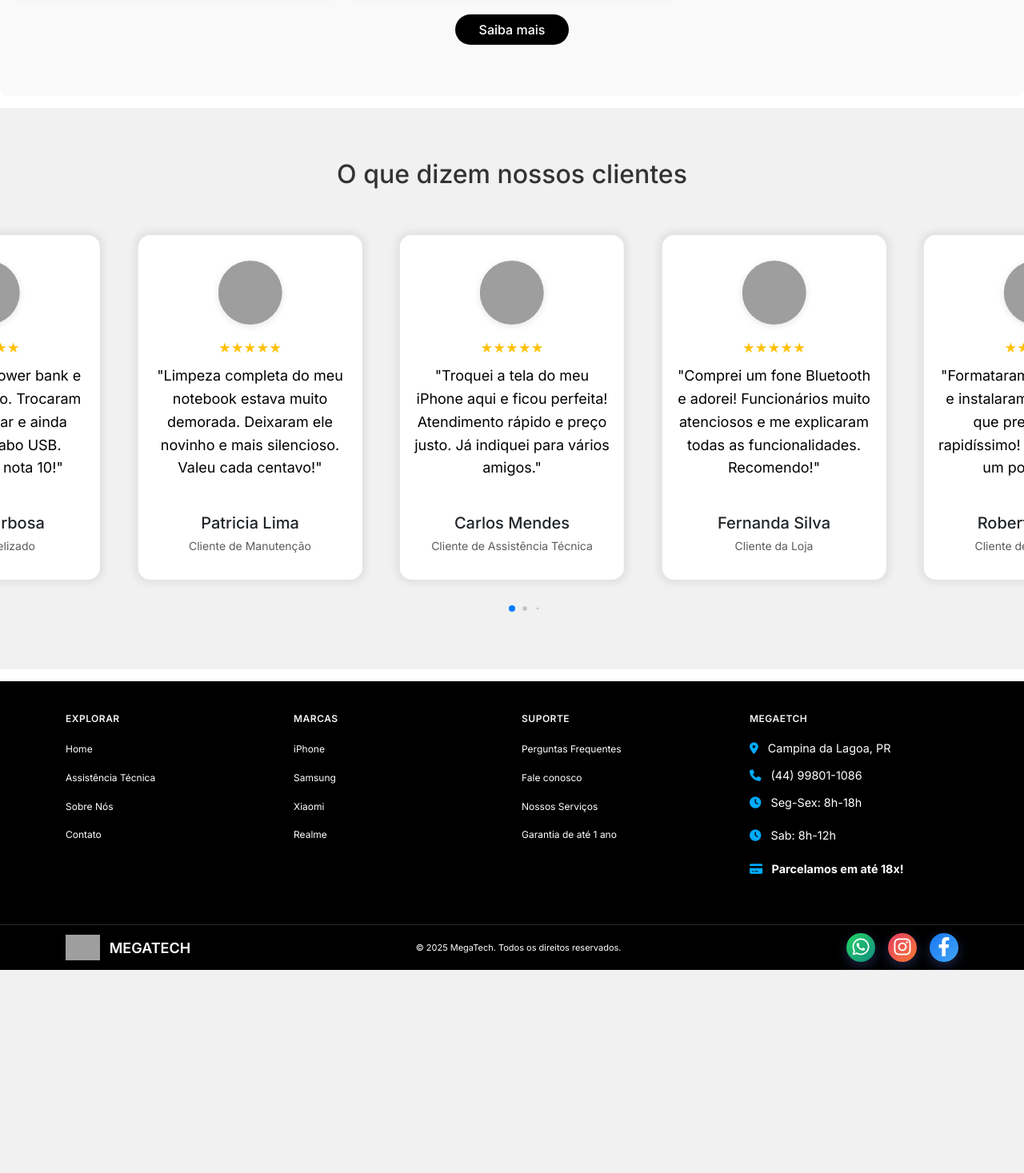
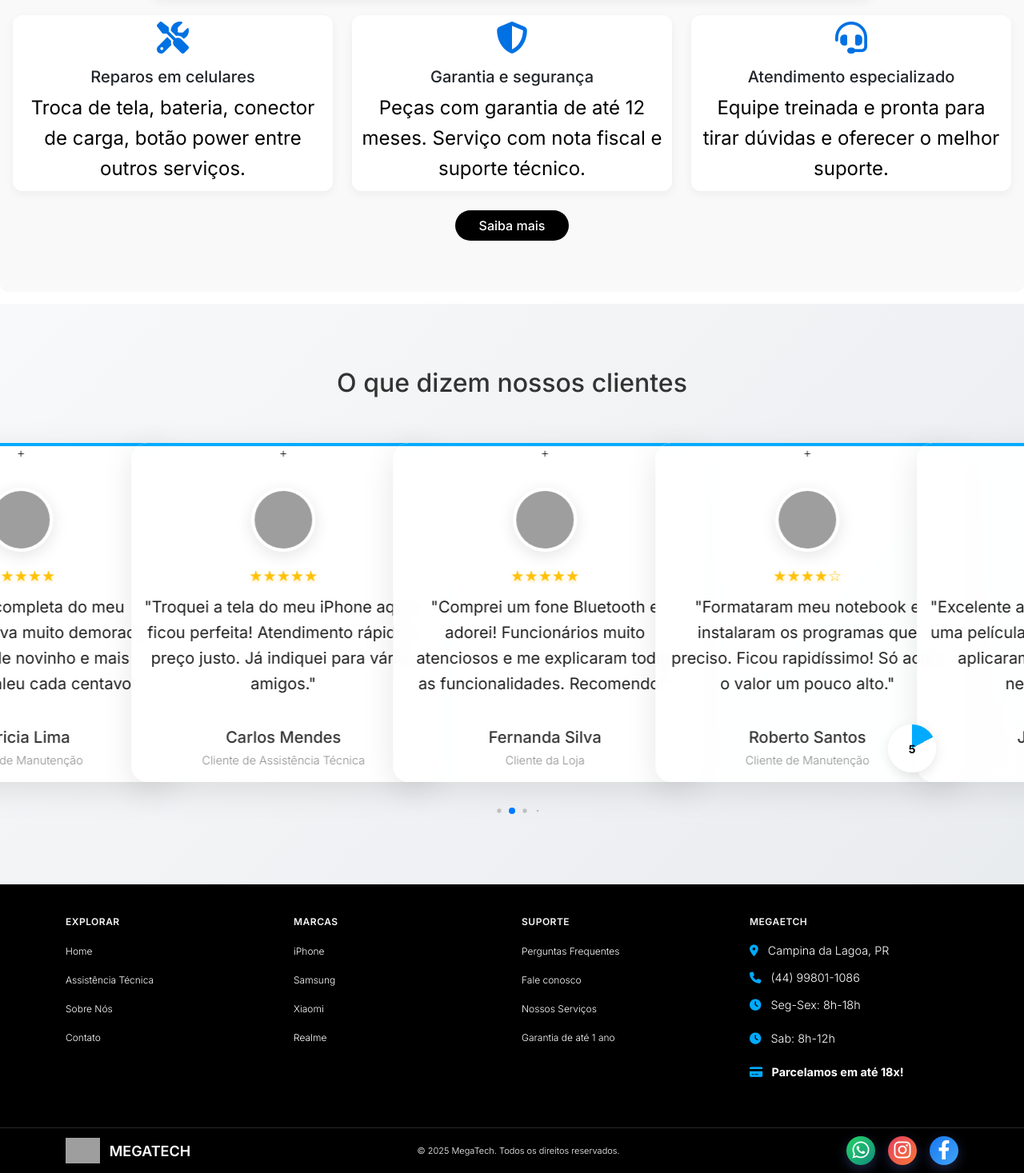
Before and after one commit to mauro-fe/techstore, a PHP site: page /home in a window 1280 px wide. Shown: the part 3673-5140 px from the top of the page at 80% size. Before the commit the page ends 4886 px from the top, so only its background shows below. Run offline with PHP 8.4, Linux system fonts and the light colour scheme; some libraries are stand-ins or nearby versions; grey boxes are pictures that could not be loaded.

Commit message:
Melhorando swiper da página da home e melhorando a responsividade

```diff
--- a/assets/css/home.css
+++ b/assets/css/home.css
@@ -6,15 +6,17 @@
 /* Apenas estilos mínimos para manter a estética Apple */
 
 p {
-  font-size: 1.25rem;
   color: #1d1d1f !important;
   margin-bottom: 1rem;
   line-height: 1.6;
+  font-size: 20px;
+  font-weight: 400;
 }
 
 .container-fluid {
   margin-top: 45px;
 }
+
 
 .btn-comprar,
 .btn-saiba-mais {
@@ -212,13 +244,16 @@ p {
   align-items: center;
 }
 .assistencia-section h2 {
-  font-weight: bold;
   text-align: center;
 }
+.assistencia-section p {
+  font-size: 24px;
+  }
+
 .assistencia-section img {
   border-radius: 10px;
   max-width: 900px;
-  height: 360px;
+  height: 550px;
   margin: 20px 0;
   box-shadow: 0 4px 12px rgba(0, 0, 0, 0.05);
   transition: 0.5s transform;
@@ -233,6 +268,7 @@ p {
   box-shadow: 0 4px 12px rgba(0, 0, 0, 0.05);
   transition: all 0.3s ease;
   width: 400px;
+  height: 220px;
 }
 
 .assistencia-section .assistencia-box p {
@@ -246,48 +282,164 @@ p {
   font-size: 2.5rem;
   color: #0071e3;
 }
+/* --- CSS CORRIGIDO PARA A SEÇÃO DE AVALIAÇÕES --- */
+.avaliacoes {
+  padding: 80px 0;
+  background: linear-gradient(135deg, #f8f9fa 0%, #e9ecef 100%);
+}
 
-.avaliacoes {
-  margin: 15px 0;
-  padding: 4em 0;
+.swiper-slide {
+  height: auto;
 }
-.avaliacoes .avaliacoesSwiper {
-  width: 100%;
+
+.avaliacoes .card {
+  border: none;
+  border-radius: 20px;
+  box-shadow: 0 10px 40px rgba(0, 0, 0, 0.1);
+  transition: all 0.3s ease;
+  background: rgba(255, 255, 255, 0.95);
+  backdrop-filter: blur(10px);
+  overflow: hidden;
+  width: 380px;
 }
-.avaliacoes .avaliacoesSwiper .swiper-slide {
+
+.avaliacoes .card::before {
+  content: "";
+  position: absolute;
+  top: 0;
+  left: 0;
+  right: 0;
+  height: 4px;
+  background: var(--primary);
+}
+
+.avaliacoes .card:hover {
+  transform: translateY(-10px);
+  box-shadow: 0 20px 60px rgba(0, 0, 0, 0.15);
+}
+
+.avaliacoes .card-body{
+  height: 400px;
   display: flex;
-  justify-content: center;
+  align-items: center;
 }
-.avaliacoes .avaliacoesSwiper .swiper-slide .card {
-  width: 280px;
-  border-radius: 15px;
-  border: none;
-  box-shadow: 0 0 10px 5px #0001;
-  background-color: #fff;
-  padding-bottom: 15px;
-  transition: transform 0.5s ease, box-shadow 0.5s ease;
-}
-.avaliacoes .avaliacoesSwiper .swiper-slide .card:hover {
-  box-shadow: 0 0 8px 2px #0004;
-  transform: scale(1.1);
-}
-.avaliacoes .avaliacoesSwiper .swiper-slide .card .avatar {
+
+.avatar {
   width: 80px;
   height: 80px;
   border-radius: 50%;
   object-fit: cover;
-  box-shadow: 0 2px 10px rgba(0, 0, 0, 0.1);
-}
-.avaliacoes .avaliacoesSwiper .swiper-slide .card .stars {
-  color: #ffc107;
-  font-size: 1.1rem;
-}
-.avaliacoes .avaliacoesSwiper .swiper-slide .card .card-text {
-  height: 170px;
-  color: #000 !important;
-  font-size: 18px;
+  border: 4px solid #fff;
+  box-shadow: 0 5px 20px rgba(0, 0, 0, 0.1);
+  margin: 0 auto;
+  transition: all 0.3s ease;
 }
 
+.stars {
+  font-size: 1.2rem;
+  color: #ffc107;
+  text-shadow: 0 2px 4px rgba(255, 193, 7, 0.3);
+}
+
+.card-text {
+  line-height: 1.6;
+  color: #555;
+  position: relative;
+}
+
+.card-title {
+  color: #333;
+}
+
+.text-muted {
+  font-size: 0.9rem;
+  opacity: 0.7;
+}
+
+/* Timer personalizado */
+.timer-container {
+  position: absolute;
+  bottom: 60px;
+  right: 110px;
+  z-index: 10;
+  display: flex;
+  align-items: center;
+  gap: 15px;
+}
+
+.timer-circle {
+  width: 60px;
+  height: 60px;
+  position: relative;
+  background: rgba(255, 255, 255, 0.9);
+  border-radius: 50%;
+  display: flex;
+  align-items: center;
+  justify-content: center;
+  box-shadow: 0 4px 15px rgba(0, 0, 0, 0.1);
+  cursor:progress;
+}
+
+.timer-progress {
+  position: absolute;
+  width: 100%;
+  height: 100%;
+  border-radius: 50%;
+  background: conic-gradient(var(--primary), 0deg, transparent 0deg);
+  transition: background 0.1s linear;
+}
+
+.timer-number {
+  position: relative;
+  z-index: 2;
+  font-weight: bold;
+  color:#000;
+  font-size: 14px;
+}
+
+/* Responsividade */
+@media (max-width: 768px) {
+  .timer-container {
+    top: 10px;
+    right: 10px;
+    gap: 10px;
+  }
+
+  .timer-circle {
+    width: 50px;
+    height: 50px;
+  }
+
+  .timer-number {
+    font-size: 12px;
+  }
+
+  .timer-btn {
+    width: 35px;
+    height: 35px;
+  }
+
+  .timer-info {
+    display: none;
+  }
+}
+
+/* Animações */
+@keyframes pulse {
+  0%,
+  100% {
+    transform: scale(1);
+  }
+  50% {
+    transform: scale(1.05);
+  }
+}
+
+.timer-circle.pulse {
+  animation: pulse 1s ease-in-out;
+}
+
+/* termina swiper*/
 .mapa-container {
   width: 100%;
   max-width: 1000px;
--- a/assets/css/index.css
+++ b/assets/css/index.css
@@ -6,6 +6,7 @@ body {
 
 body {
   font-family: "Inter", sans-serif;
+  font-weight: 300;
 }
 
 .header .navbar .container {
--- a/pages/home.php
+++ b/pages/home.php
@@ -1,14 +1,14 @@
-<link rel="stylesheet" href="<?= BASE_URL ?>/assets/dist/home.min.css">
+<link rel="stylesheet" href="<?= BASE_URL ?>/assets/css/home.css">
 
-<link rel="stylesheet" href="https://cdn.jsdelivr.net/npm/swiper@11/swiper-bundle.min.css">
+<link rel="stylesheet" href="https://cdnjs.cloudflare.com/ajax/libs/Swiper/11.0.5/swiper-bundle.min.css">
 
 
 <!-- Container principal -->
 <div class="home">
     <main class="">
         <div class="container-fluid">
-            <div class="text-center teste" data-aos="zoom-in" data-aos-delay="100">
-                <h2><strong><?= $iphones[1]->marca ?></strong></h2>
+            <div class="text-center" data-aos="zoom-in" data-aos-delay="100">
+                <h2 class="title"><strong><?= $iphones[1]->marca ?></strong></h2>
 
                 <!-- Swiper container -->
                 <div class="swiper mySwiperIphones">
@@ -23,7 +23,7 @@
                     <!-- Paginação opcional -->
                     <div class="swiper-pagination mt-0"></div>
                 </div>
-                <p>Disponível agora com ofertas exclusivas.</p>
+                <p class="paragrafo-padrao">Disponível agora com ofertas exclusivas.</p>
                 <div class="btn-saiba-mais">
                     <a href="celulares/celular/marca/iphone">Saiba mais</a>
                 </div>
@@ -36,10 +36,10 @@
 <section class="cell row g-3 mb-3">
     <div class="col-md-6">
         <div class="cell-container" data-aos="fade-right" data-aos-delay="100">
-            <h2><?= $xiaomis[9]->marca ?></h2>
+            <h2 class="title"><?= $xiaomis[9]->marca ?></h2>
             <h3><?= $xiaomis[9]->nome ?></h3>
             <img src="<?= $xiaomis[9]->imagem ?>" alt="<?= $xiaomis[9]->nome ?>" class="mt-2" fetchpriority="high" decoding="async">
-            <p class="m-3">A prova de água e resistente à queda.</p>
+            <p class="m-3 paragrafo-padrao">A prova de água e resistente à queda.</p>
             <div class="btn-saiba-mais">
                 <a href="celulares/celular/marca/xiaomi">Saiba mais</a>
             </div>
@@ -47,10 +47,10 @@
     </div>
     <div class="col-md-6">
         <div class="cell-container" data-aos="fade-left" data-aos-delay="100">
-            <h2><?= $realmes[1]->marca ?></h2>
+            <h2 class="title"><?= $realmes[1]->marca ?></h2>
             <h3><?= $realmes[1]->nome ?></h3>
             <img src="<?= $realmes[1]->imagem ?>" alt="<?= $realmes[1]->nome ?>" class="mt-2">
-            <p class="m-3">Com o processador Snapdragon 8 Elite.</p>
+            <p class="m-3 paragrafo-padrao ">Com o processador Snapdragon 8 Elite.</p>
             <div class="btn-saiba-mais">
                 <a href="celulares/celular/marca/realme">Saiba mais</a>
             </div>
@@ -60,19 +60,20 @@
 <div class="home">
     <section class="hero d-flex align-items-center justify-content-center flex-column" data-aos="zoom-in"
         data-aos-delay="100">
-        <h2><?= $samsungs[4]->marca ?></h2>
+        <h2 class="title"><?= $samsungs[4]->marca ?></h2>
         <h3><?= $samsungs[4]->nome ?></h3>
         <img src="<?= $samsungs[4]->imagem ?>" alt="<?= $samsungs[4]->nome ?>" fetchpriority="high" decoding="async">
-        <p class="m-3">A câmera com o melhor zoom.</p>
+        <p class="m-3 paragrafo-padrao">A câmera com o melhor zoom.</p>
         <div class="btn-saiba-mais">
             <a href="celulares/celular/marca/samsung">Saiba mais</a>
         </div>
     </section>
 </div>
+<section>
     <div class="carousel home">
-    <h2 class="text-center">Acessórios</h2>
+        <h2 class="text-center ">Acessórios</h2>
         <!-- Swiper HTML -->
-    <div class="swiper mySwiper" data-aos="fade-up" data-aos-delay="100">
+        <div class="swiper mySwiper" data-aos="fade-up" data-aos-delay="300">
 
             <div class="swiper-wrapper">
                 <?php foreach ($acessorios as $acessorio): ?>
@@ -95,10 +96,11 @@
 
         </div>
     </div>
+</section>
 <section class="assistencia-section">
     <div data-aos="fade-up" data-aos-delay="100">
-        <h2>Assistência técnica especializada</h2>
-        <p class="text-center text-muted m-2">Consertos rápidos, peças originais e garantia estendida para seu
+        <h2 class="title">Assistência técnica especializada</h2>
+        <p class="text-center text-muted m-2 paragrafo-padrao">Consertos rápidos, peças originais e garantia estendida para seu
             smartphone.</p>
     </div>
     <img src="./assets/img/assistencia-tecnica1.jpeg" alt="Assitência Tecnica" class="w-100" data-aos="fade-up"
@@ -130,27 +132,39 @@
         <a href="assistencia-tecnica">Saiba mais</a>
     </div>
 </section>
-<!-- Swiper HTML -->
+
 <section class="avaliacoes home">
     <h2 class="text-center mb-2" data-aos="fade-up" data-aos-delay="100">O que dizem nossos clientes</h2>
-    <div class="swiper mySwiper avaliacoesSwiper" data-aos="fade-up" data-aos-delay="300">
+
+
+        <div class="swiper mySwiperAvaliacoes avaliacoesSwiper">
             <div class="swiper-wrapper pt-5 pb-5">
-            <!-- Avaliação 1 -->
                 <?php foreach ($avaliacoes as $avaliacao): ?>
                     <div class="swiper-slide">
-                <div class="card text-center">
-                    <div class="card-body">
-                        <img src="<?= $avaliacao->imagem ?>" class="avatar m-3" alt="<?= $avaliacao->nome ?>" fetchpriority="high" decoding="async">
+                        <div class="card text-center h-100">+
+                            <div class="card-body d-flex flex-column">
+                                <img src="<?= $avaliacao->imagem ?>" class="avatar m-3" alt="<?= $avaliacao->nome ?>">
                                 <div class="stars mb-2"><?= $avaliacao->estrela ?></div>
                                 <p class="card-text"><?= $avaliacao->avaliacao ?></p>
+                                <div class="mt-auto">
                                     <h5 class="card-title mt-3 mb-1"><?= $avaliacao->nome ?></h5>
                                     <small class="text-muted"><?= $avaliacao->localizacao ?></small>
                                 </div>
                             </div>
                         </div>
+                    </div>
                 <?php endforeach; ?>
+
+            </div>
+            <!-- Timer personalizado -->
+            <div class="timer-container">
+                <div class="timer-circle" id="timerCircle">
+                    <div class="timer-progress" id="timerProgress"></div>
+                    <div class="timer-number" id="timerNumber">5</div>
+                </div>
             </div>
             <div class="swiper-pagination"></div>
+        </div>
     </div>
 </section>
 </div>
@@ -201,49 +215,35 @@
     </div>
     </main>
 
-    <script src="https://cdn.jsdelivr.net/npm/swiper@11/swiper-bundle.min.js"></script>
+    <script src="https://cdnjs.cloudflare.com/ajax/libs/Swiper/11.0.5/swiper-bundle.min.js"></script>
 
     <script>
-    document.addEventListener("DOMContentLoaded", function() {
+        document.addEventListener("DOMContentLoaded", () => {
+            // Reset scroll
             window.scrollTo(0, 0);
             window.history.scrollRestoration = "manual";
-    });
 
-    document.addEventListener('DOMContentLoaded', function() {
-        new Swiper('.mySwiperIphones', {
-            effect: "flip",
-            grabCursor: true,
+            // Configuração base para Swipers
+            const baseConfig = {
                 loop: true,
+                spaceBetween: 30,
                 autoplay: {
                     delay: 3000,
                     disableOnInteraction: false
                 },
                 pagination: {
                     el: '.swiper-pagination',
-                dynamicBullets: true,
+                    dynamicBullets: true
+                }
+            };
 
-            },
-            slidesPerView: 1,
-        });
-
-        new Swiper('.mySwiper', {
-            loop: true,
-            spaceBetween: 30,
-            autoplay: {
-                delay: 5000,
-                disableOnInteraction: false,
-            },
-            pagination: {
-                el: '.swiper-pagination',
-                dynamicBullets: true,
-
-            },
-            breakpoints: {
+            // Breakpoints responsivos
+            const responsiveBreaks = {
                 0: {
                     slidesPerView: 1,
                     centeredSlides: false
                 },
-                576: {
+                990: {
                     slidesPerView: 2,
                     centeredSlides: false
                 },
@@ -255,85 +255,100 @@
                     slidesPerView: 4,
                     centeredSlides: true
                 }
+            };
+
+            // Inicializar Swipers
+            new Swiper('.mySwiperIphones', {
+                ...baseConfig,
+                effect: "flip",
+                grabCursor: true,
+                slidesPerView: 1
+            });
+            new Swiper('.mySwiper', {
+                ...baseConfig,
+                breakpoints: responsiveBreaks
+            });
+
+            // Swiper com timer personalizado
+            let progress = 0,
+                interval;
+            const timerEls = ['timerProgress', 'timerNumber'].map(id => document.getElementById(id));
+            const [timerProgress, timerNumber] = timerEls;
+
+            const updateTimer = p => {
+                if (!timerProgress) return;
+                timerProgress.style.background = `conic-gradient(#00abff ${p * 3.6}deg, transparent ${p * 3.6}deg)`;
+                timerNumber && (timerNumber.textContent = Math.ceil((100 - p) / 20));
+            };
+
+            const startTimer = () => {
+                clearInterval(interval);
+                progress = 0;
+                interval = setInterval(() => {
+                    progress += 0.2;
+                    if (progress >= 100) {
+                        clearInterval(interval);
+                        swiperAval.slideNext();
+                        return;
+                    }
+                    updateTimer(progress);
+                }, 10);
+            };
+
+            const swiperAval = new Swiper('.mySwiperAvaliacoes', {
+                ...baseConfig,
+                autoplay: false,
+                speed: 800,
+                breakpoints: responsiveBreaks,
+                on: {
+                    slideChange: startTimer
+                }
+            });
+
+            // Controles do timer
+            const swiperEl = document.querySelector('.swiper');
+            swiperEl?.addEventListener('mouseenter', () => clearInterval(interval));
+            swiperEl?.addEventListener('mouseleave', startTimer);
+            setTimeout(startTimer, 1000);
+
+            // Modal simplificado
+            let modal;
+            try {
+                modal = new bootstrap.Modal(document.getElementById('modalComprar'));
+            } catch {}
+
+            // Handler de compra
+            document.addEventListener('click', async e => {
+                const btn = e.target.closest('.btn-comprar');
+                if (!btn || btn.classList.contains('loading')) return;
+
+                btn.classList.add('loading');
+                await new Promise(r => setTimeout(r, 500));
+                btn.classList.remove('loading');
+
+                const nome = btn.dataset.nome;
+                const id = btn.dataset.id;
+
+                const els = {
+                    nome: document.getElementById('nomeProduto'),
+                    id: document.getElementById('produtoId'),
+                    qty: document.getElementById('quantidadeProduto'),
+                    link: document.getElementById('linkWhatsapp')
+                };
+
+                if (els.nome && modal) {
+                    els.nome.textContent = nome;
+                    els.id && (els.id.value = id);
+
+                    const updateLink = () => {
+                        const msg = `Olá! Gostaria de comprar ${els.qty?.value || 1} unidade(s) do produto: ${nome}`;
+                        els.link && (els.link.href = `https://wa.me/5544998011086?text=${encodeURIComponent(msg)}`);
+                    };
+
+                    els.qty?.addEventListener('input', updateLink);
+                    updateLink();
+                    modal.show();
                 }
             });
         });
-
-    class Modal {
-        constructor() {
-            this.initModal();
-            this.initPurchaseModal();
-        }
-
-        initModal() {
-            try {
-                const modalEl = document.getElementById('modalComprar');
-                this.modal = new bootstrap.Modal(modalEl);
-            } catch (error) {
-                console.error('Erro ao inicializar modal:', error);
-            }
-        }
-
-        initPurchaseModal() {
-            document.addEventListener('click', (e) => {
-                const btn = e.target.closest('.btn-comprar');
-                if (btn) {
-                    e.preventDefault();
-                    this.handlePurchaseClick(btn);
-                }
-            });
-        }
-
-        async handlePurchaseClick(btn) {
-            if (btn.classList.contains('loading')) return;
-
-            btn.classList.add('loading');
-
-            try {
-                await this.delay(500); // simula carregamento
-
-                const nome = btn.getAttribute('data-nome');
-                const id = btn.getAttribute('data-id');
-
-                this.openPurchaseModal(nome, id);
-            } catch (error) {
-                console.error('Erro ao processar compra:', error);
-            } finally {
-                btn.classList.remove('loading');
-            }
-        }
-
-        openPurchaseModal(nome, id) {
-            const nomeEl = document.getElementById('nomeProduto');
-            const idEl = document.getElementById('produtoId');
-            const linkWhatsapp = document.getElementById('linkWhatsapp');
-            const qtdEl = document.getElementById('quantidadeProduto');
-
-            if (nomeEl && idEl && qtdEl) {
-                nomeEl.textContent = nome;
-                idEl.value = id;
-
-                // Atualiza o link do WhatsApp dinamicamente
-                qtdEl.addEventListener('input', () => {
-                    linkWhatsapp.href = this.gerarLinkWhatsapp(nome, qtdEl.value);
-                });
-
-                linkWhatsapp.href = this.gerarLinkWhatsapp(nome, qtdEl.value);
-                this.modal.show();
-            }
-        }
-
-        gerarLinkWhatsapp(produto, quantidade) {
-            const msg = `Olá! Gostaria de comprar ${quantidade} unidade(s) do produto: ${produto}`;
-            return `https://wa.me/5544998011086?text=${encodeURIComponent(msg)}`;
-        }
-
-        delay(ms) {
-            return new Promise(resolve => setTimeout(resolve, ms));
-        }
-    }
-
-    document.addEventListener('DOMContentLoaded', () => {
-        new Modal();
-    });
     </script>
```
Also changed, not shown: other parts of assets/css/home.css (+33 -3 lines), assets/img/realme-c75-dourado-2.png, assets/img/samsung/samsung-galaxy-s25-ultra-cinza.png, assets/img/xiaomi-f7-pro.png, 1 other file. Lines whose indentation alone changed are shown as unchanged.
